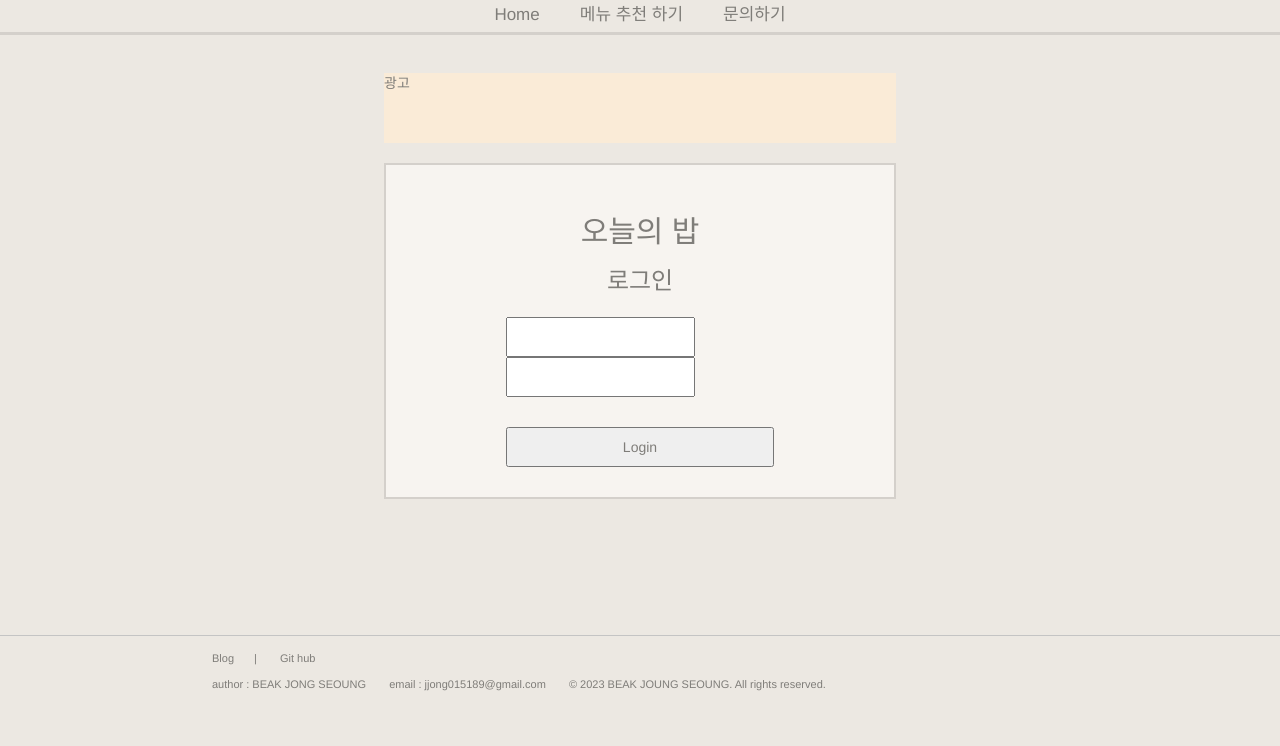
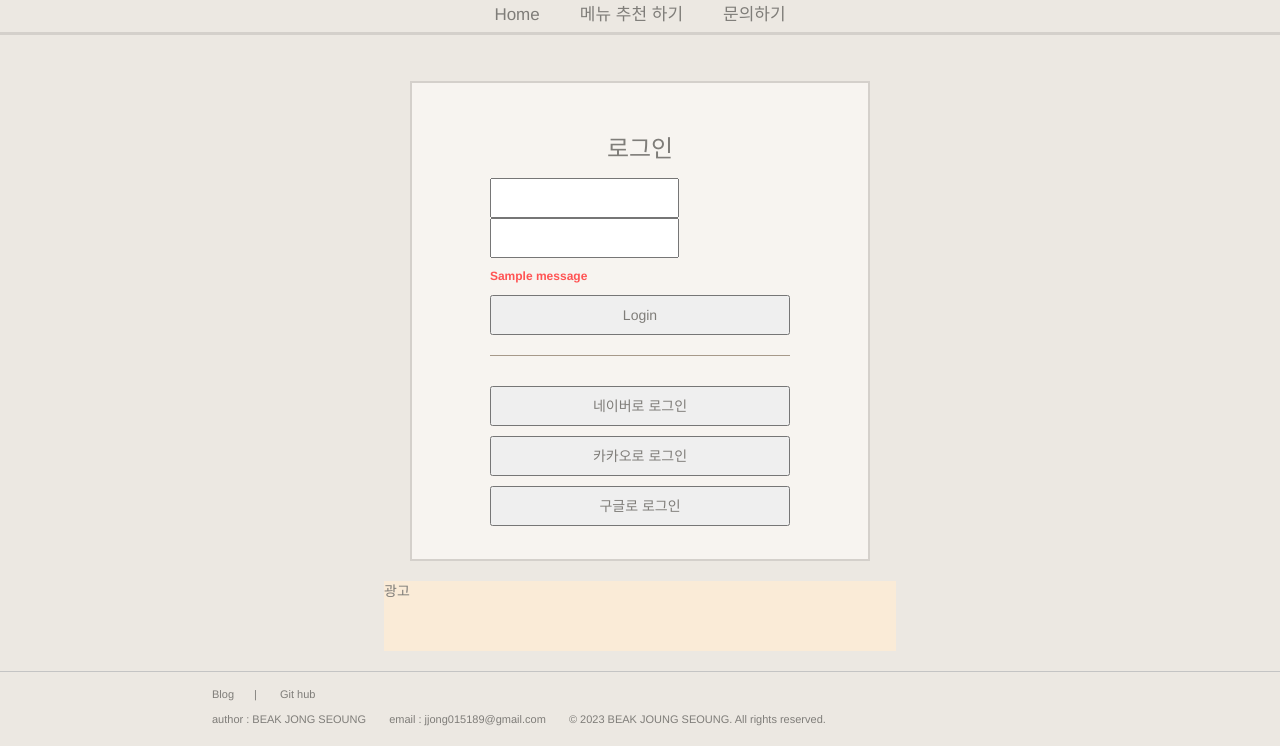
Before and after one commit to jong-seoung/oneului_bab, a Django app: template oneului_bab/templates/user/login.html in a window 1280 px wide. Shown: the part 90-836 px from the top of the page. Before the commit the page ends 781 px from the top, so only its background shows below. Run offline with Django 4.2, Linux system fonts and the light colour scheme; the template is opened without the code that fills it, so the values that code supplies are empty, except form fields; tables that the repository leaves empty hold one stand-in row (values such as "Sample post"); one stand-in notice (Sample message) is shown; form fields are guessed from the names that the template uses; some libraries are stand-ins or nearby versions.

Commit message:
로그인 로그아웃 url 및 기능 추가, user model에 name 수정
로그인 및 로그아웃 기능 추가 및 버튼 동작 기능 추가
user model name blank부분 True에서 False로 수정

```diff
--- a/oneului_bab/config/urls.py
+++ b/oneului_bab/config/urls.py
@@ -17,7 +17,7 @@ from django.contrib import admin
 from django.urls import path
 # from user.views import Login
 from content.views import Main, Index, recommend, Question_Answer
-from user.views import Login
+from user.views import LoginView, LogoutView
 from django.conf.urls.static import static
 from django.conf import settings
 
@@ -28,7 +28,8 @@ urlpatterns = [
     path('question/', Question_Answer.as_view(),name="question"),
     path('index/',Index.as_view(),name="index"),
 
-    path('login/',Login.as_view(),name="login"),
+    path('login/',LoginView.as_view(),name="loginview"),
+    path('logout/',LogoutView.as_view(),name="logoutview"),
 ]
 urlpatterns += static(settings.MEDIA_URL, document_root=settings.MEDIA_ROOT)
 urlpatterns += static(settings.STATIC_URL, document_root=settings.STATIC_ROOT)
--- a/oneului_bab/static/css/login.css
+++ b/oneului_bab/static/css/login.css
@@ -1,20 +1,27 @@
 .login_container {
+    background-color: #ECE8E2;
+    display: flex;
+    flex-direction: column;
+    padding: 0px 32%;
+}
+
+.login_form {
     margin-top: 20px;
     width: 100%;
     background-color: #f7f4f0;
     border: solid 2px #D4D0CB;
-    padding: 30px;
     text-align: center;
-}
-
-.login_form {
     display: flex;
     flex-direction: column;
     justify-content: center;
     text-align: center;
     width: 100%;
-    margin-top: 5%;
-    padding: 0 20%;
+    margin-top: 10%;
+    padding: 5% 17%;
+}
+
+.login_form h3{
+    margin: 10% 0% 5% 0%;
 }
 
 .login_box{
@@ -49,29 +56,76 @@
     height: 40px;
 }
 
-#id_username{
+#id_username {
     width: 100%;
     height: 100%;
-    border: 1px solid;
+    border: 2px solid #D4D0CB;
     border-radius: 5px 5px 0px 0px;
+}
+
+#id_username:focus {
+    border: 3px solid rgb(226, 191, 150);
+    border-radius: 5px 5px 0px 0px;
+    outline:none;
 }
 
 #id_password{
     width: 100%;
-    border: none;
-    border-width: 0px 1px 1px 1px;
-    border-style: solid;
+    height: 100%;
+    border: 2px solid #D4D0CB;
     border-radius: 0px 0px 5px 5px;
 }
 
+#id_password:focus {
+    border: 3px solid rgb(226, 191, 150);
+    border-radius: 0px 0px 5px 5px;
+    outline:none;
+}
+
 .login_button_box {
-    margin-top: 20px;
     width: 100%;
     display: flex;
     flex-direction: row;
+    border-bottom: 1px solid rgb(166, 153, 138);
+    padding-bottom: 20px;
 }
 
 .login_button {
     height: 40px;
     width: 100%;
 }
+
+.social_login_box {
+    display: flex;
+    flex-direction: column;
+    margin-top: 30px;
+    text-align: center;
+    cursor: pointer;
+}
+
+.social_login_button_naver{
+    height: 40px;
+    margin-bottom: 10px;
+}
+
+.social_login_button_kakao{
+    height: 40px;
+    margin-bottom: 10px;
+}
+
+.social_login_button_google{
+    height: 40px;
+    margin-bottom: 10px;
+}
+
+.messages{
+    color: rgb(255, 83, 83);
+    text-align: left;
+    padding: 0px;
+    font-weight: 800;
+    font-size: 12px;
+}
+
+.messages li {
+    white-space: pre-wrap;
+}
--- a/oneului_bab/templates/index.html
+++ b/oneului_bab/templates/index.html
@@ -2,6 +2,7 @@
 {% load static %}
 <html lang="ko">
     <head>
+        <link rel="icon" href="{% static 'img/log32.jpg' %}" />
         <!-- 페이지 별 타이틀 공간 -->
         {% block title %}
         <title>오늘의 밥</title>
@@ -33,7 +34,11 @@
                             </div>
                             <div class="navbar_detail">
                                 <div class="navbar_save_text">저장</div>
-                                <div class="navbar_login_text"><a href="/login">로그인</a></div>
+                                {% if user.is_authenticated %}
+                                    <div class="navbar_login_text"><a href="/logout">로그아웃</a></div>
+                                {% else %}
+                                    <div class="navbar_login_text"><a href="/login">로그인</a></div>
+                                {% endif %}
                             </div>
                         </div>
                     </div>
@@ -66,6 +71,9 @@
                 {% endblock content %}
                 </div>
 
+                {% block login %}
+                {% endblock login %}
+
                 {% block ad2 %}
                 <div class="Ad2">
                     <div class="Ad2_box">광고</div>
--- a/oneului_bab/templates/user/login.html
+++ b/oneului_bab/templates/user/login.html
@@ -14,12 +14,14 @@
 <link rel="stylesheet" href="{% static 'css/login.css' %}">
 {% endblock css %}
 
-{% block content %}
+{% block ad1 %}
+{% endblock ad1 %}
+
+{% block login %}
+
 <div class="login_container">
-    <h2>오늘의 밥</h2>
-    <h3>로그인</h3>
     <form class="login_form" method="post">
-        {% csrf_token %}
+        <h3>로그인</h3>
         <div class="login_box">
             <div class="input_login">
                 <div class="input_login_id_box">
@@ -29,13 +31,23 @@
                     {{ form.password }}
                 </div>
             </div>
+            {% if messages %}
+                <ul class="messages">
+                    {% for message in messages %}
+                        <li{% if message.tags %} class="{{ message.tags }}"{% endif %}>{{ message }}</li>
+                    {% endfor %}
+                </ul>
+            {% endif %}
         </div>
         <div class="login_button_box">
+        {% csrf_token %}
         <button class="login_button" type="submit">Login</button>
+        </div>
+        <div class="social_login_box">
+            <button class="social_login_button_naver">네이버로 로그인</button>
+            <button class="social_login_button_kakao">카카오로 로그인</button>
+            <button class="social_login_button_google">구글로 로그인</button>
         </div>
     </form>
 </div>
-{% endblock content %}
-
-{% block ad2 %}
-{% endblock ad2 %}
+{% endblock login %}
--- a/oneului_bab/user/models.py
+++ b/oneului_bab/user/models.py
@@ -11,7 +11,7 @@ class UserManager(BaseUserManager):
 
     def _create_user(self, email, password, **extra_fields):
         if not email:
-            raise ValueError('The given email must be set')
+            raise ValueError('이메일을 설정해야 합니다')
         email = self.normalize_email(email)
         user = self.model(email=email, **extra_fields)
         user.set_password(password)
@@ -36,8 +36,8 @@ class UserManager(BaseUserManager):
 
 
 class User(AbstractBaseUser, PermissionsMixin):
-    email = models.EmailField(verbose_name=_('email address'), unique=True, blank=False)
-    name = models.CharField(_('name'), max_length=30, blank=True)
+    email = models.EmailField(_('email address'), unique=True, blank=False)
+    name = models.CharField(_('name'), max_length=30, blank=False)
     is_staff = models.BooleanField(_('staff status'), default=False, help_text=_('Designates whether the user can log into this admin site.'),)
     is_active = models.BooleanField(_('active'), default=False, help_text=_('Designates whether this user should be treated as active. ' 'Unselect this instead of deleting accounts.'),)
     date_joined = models.DateTimeField(_('date joined'), default=timezone.now)
```
Also changed, not shown: oneului_bab/user/views.py (+37 -5 lines).
